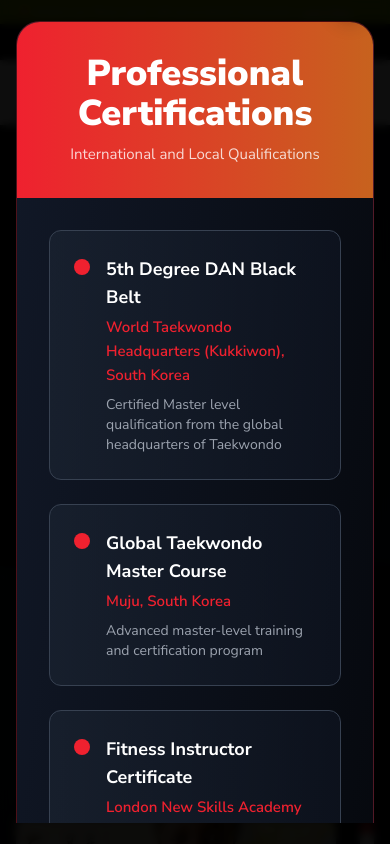
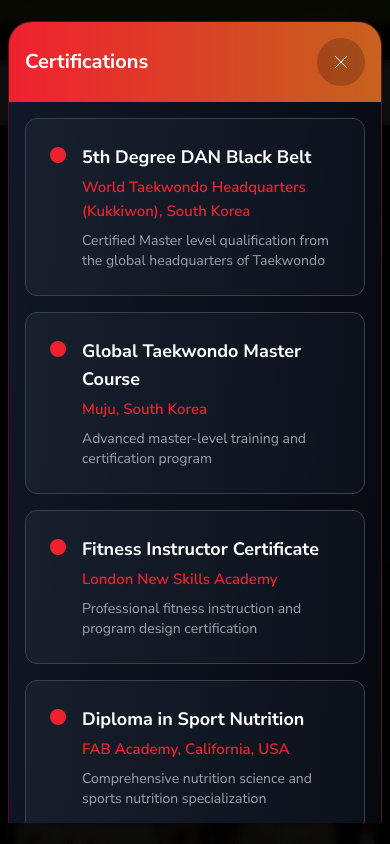
Before and after one commit to Nebyat19/ActionFitness, a Vue app: page / in a window 390 px wide. Both pictures are taken after a click on the button "View Certifications". Shown: the part 8672-9516 px from the top of the page. Built offline with nearby package versions, Linux system fonts and the light colour scheme; a web font is replaced by a local one.

Commit message:
refactor: improve styling and layout in Founder component, enhance modal close button functionality, and update image handling for better responsiveness

```diff
--- a/src/components/Founder.vue
+++ b/src/components/Founder.vue
@@ -78,7 +78,7 @@
                   Read Full Story
                   <svg class="w-4 h-4 transition-transform duration-300 group-hover:translate-x-1" fill="none"
                     stroke="currentColor" viewBox="0 0 24 24">
-                    <path stroke-linecap="round" stroke-linejoin="round" stroke-width="2" d="M9 5l7 7-7 7"></path>
+                    <path strokeLinecap="round" strokeLinejoin="round" strokeWidth="2" d="M9 5l7 7-7 7"></path>
                   </svg>
                 </span>
               </button>
@@ -96,28 +96,41 @@
     <!-- Full Story Modal -->
     <div
       v-if="showStoryModal"
-      class="fixed inset-0 bg-black/95 flex items-center justify-center z-50 p-4 backdrop-blur-sm"
+      class="fixed inset-0 bg-black/95 flex items-center justify-center z-50 p-2 md:p-4 backdrop-blur-sm"
       @click="closeStoryModal"
     >
       <div class="relative w-full max-w-6xl max-h-[95vh] overflow-auto">
-        <!-- Close Button -->
+        <!-- Modal Content -->
+        <div class="bg-gradient-to-br from-gray-900 to-black rounded-3xl overflow-hidden shadow-2xl border border-primary-green/30" @click.stop>
+
+          <!-- Mobile Close Button (inside modal) -->
+          <div class="md:hidden sticky top-0 z-30 bg-gradient-to-r from-primary-green via-light-green to-primary-green p-4 flex justify-between items-center">
+
             <button
               @click="closeStoryModal"
-          class="absolute -top-12 right-0 bg-primary-red hover:bg-red-600 text-white p-3 rounded-full transition-all duration-300 hover:scale-110 z-20 shadow-lg"
+              class="bg-black/20 hover:bg-black/40 text-black p-3 rounded-full transition-all duration-300 hover:scale-110"
             >
               <svg class="w-6 h-6" fill="none" stroke="currentColor" viewBox="0 0 24 24">
-            <path stroke-linecap="round" stroke-linejoin="round" stroke-width="2" d="M6 18L18 6M6 6l12 12"></path>
+                <path strokeLinecap="round" strokeLinejoin="round" strokeWidth="2" d="M6 18L18 6M6 6l12 12"></path>
+              </svg>
+            </button>
+          </div>
+
+          <!-- Desktop Close Button (outside modal) -->
+          <button
+            @click="closeStoryModal"
+            class="hidden md:block absolute -top-12 right-0 bg-primary-red hover:bg-red-600 text-white p-3 rounded-full transition-all duration-300 hover:scale-110 z-20 shadow-lg"
+          >
+            <svg class="w-6 h-6" fill="none" stroke="currentColor" viewBox="0 0 24 24">
+              <path strokeLinecap="round" strokeLinejoin="round" strokeWidth="2" d="M6 18L18 6M6 6l12 12"></path>
             </svg>
           </button>
 
-        <!-- Modal Content -->
-        <div class="bg-gradient-to-br from-gray-900 to-black rounded-3xl overflow-hidden shadow-2xl border border-primary-green/30" @click.stop>
-
-          <!-- Header Section -->
-          <div class="relative bg-gradient-to-r from-primary-green via-light-green to-primary-green p-8 md:p-12">
+          <!-- Header Section - hide on mobile since we have the sticky header -->
+          <div class=" md:block relative bg-gradient-to-r from-primary-green via-light-green to-primary-green p-8 md:p-12">
             <div class="flex flex-col md:flex-row items-center gap-8">
-              <div class="w-32 h-32 rounded-full overflow-hidden border-4 border-black shadow-2xl">
-                <img :src="founderInfo.image" :alt="founderInfo.name" class="w-full h-full object-cover">
+              <div class="w-36 h-36 rounded-full overflow-hidden border-4 border-black shadow-2xl">
+                <img :src="founderInfo.image" :alt="founderInfo.name" class="w-full h-full object-top object-cover">
               </div>
               <div class="text-center md:text-left">
                 <h2 class="text-4xl md:text-6xl font-black text-black mb-2">
@@ -134,10 +147,10 @@
           </div>
 
           <!-- Content Sections -->
-          <div class="p-8 md:p-12 space-y-12">
+          <div class="p-4 md:p-8 lg:p-12 space-y-8 md:space-y-12">
 
             <!-- Introduction -->
-            <div class="bg-gradient-to-r from-gray-800/50 to-gray-900/50 rounded-2xl p-8 border border-primary-green/20">
+            <div class="bg-gradient-to-r from-gray-800/50 to-gray-900/50 rounded-2xl p-4 md:p-6 lg:p-8 border border-primary-green/20">
               <h3 class="text-3xl font-bold text-primary-green mb-6 flex items-center gap-3">
                 <div class="w-2 h-8 bg-gradient-to-b from-primary-green to-light-green rounded-full"></div>
                 About Master Eskender
@@ -151,7 +164,7 @@
             </div>
 
             <!-- Work Experience -->
-            <div class="bg-gradient-to-r from-gray-800/50 to-gray-900/50 rounded-2xl p-8 border border-accent-orange/20">
+            <div class="bg-gradient-to-r from-gray-800/50 to-gray-900/50 rounded-2xl p-4 md:p-6 lg:p-8 border border-accent-orange/20">
               <h3 class="text-3xl font-bold text-accent-orange mb-8 flex items-center gap-3">
                 <div class="w-2 h-8 bg-gradient-to-b from-accent-orange to-accent-gold rounded-full"></div>
                 Professional Experience
@@ -171,7 +184,7 @@
             </div>
 
             <!-- Key Achievements -->
-            <div class="bg-gradient-to-r from-gray-800/50 to-gray-900/50 rounded-2xl p-8 border border-primary-red/20">
+            <div class="bg-gradient-to-r from-gray-800/50 to-gray-900/50 rounded-2xl p-4 md:p-6 lg:p-8 border border-primary-red/20">
               <h3 class="text-3xl font-bold text-primary-red mb-8 flex items-center gap-3">
                 <div class="w-2 h-8 bg-gradient-to-b from-primary-red to-accent-orange rounded-full"></div>
                 Key Achievements
@@ -196,7 +209,7 @@
             </div>
 
             <!-- Education -->
-            <div class="bg-gradient-to-r from-gray-800/50 to-gray-900/50 rounded-2xl p-8 border border-accent-gold/20">
+            <div class="bg-gradient-to-r from-gray-800/50 to-gray-900/50 rounded-2xl p-4 md:p-6 lg:p-8 border border-accent-gold/20">
               <h3 class="text-3xl font-bold text-accent-gold mb-6 flex items-center gap-3">
                 <div class="w-2 h-8 bg-gradient-to-b from-accent-gold to-accent-orange rounded-full"></div>
                 Education & Qualifications
@@ -214,7 +227,7 @@
             </div>
 
             <!-- Call to Action -->
-            <div class="text-center bg-gradient-to-r from-primary-green via-light-green to-primary-green rounded-2xl p-8">
+            <div class="text-center bg-gradient-to-r from-primary-green via-light-green to-primary-green rounded-2xl p-4 md:p-6 lg:p-8">
               <h3 class="text-3xl font-bold text-black mb-4">Ready to Train with a Master?</h3>
               <p class="text-black/80 text-lg mb-6">Experience world-class training with over 10 years of expertise</p>
               <button class="bg-black text-primary-green font-bold py-4 px-8 rounded-full hover:bg-gray-900 transition-colors duration-300">
@@ -229,31 +242,44 @@
     <!-- Certifications Modal -->
     <div
       v-if="showCertificationsModal"
-      class="fixed inset-0 bg-black/95 flex items-center justify-center z-50 p-4 backdrop-blur-sm"
+      class="fixed inset-0 bg-black/95 flex items-center justify-center z-50 p-2 md:p-4 backdrop-blur-sm"
       @click="closeCertificationsModal"
     >
       <div class="relative w-full max-w-5xl max-h-[95vh] overflow-auto">
-        <!-- Close Button -->
+        <!-- Certifications Content -->
+        <div class="bg-gradient-to-br from-gray-900 to-black rounded-3xl overflow-hidden shadow-2xl border border-primary-red/30" @click.stop>
+
+          <!-- Mobile Close Button -->
+          <div class="md:hidden sticky top-0 z-30 bg-gradient-to-r from-primary-red to-accent-orange p-4 flex justify-between items-center">
+            <h2 class="text-xl font-bold text-white">Certifications</h2>
             <button
               @click="closeCertificationsModal"
-          class="absolute -top-12 right-0 bg-primary-red hover:bg-red-600 text-white p-3 rounded-full transition-all duration-300 hover:scale-110 z-20 shadow-lg"
+              class="bg-black/20 hover:bg-black/40 text-white p-3 rounded-full transition-all duration-300 hover:scale-110"
             >
               <svg class="w-6 h-6" fill="none" stroke="currentColor" viewBox="0 0 24 24">
-            <path stroke-linecap="round" stroke-linejoin="round" stroke-width="2" d="M6 18L18 6M6 6l12 12"></path>
+                <path strokeLinecap="round" strokeLinejoin="round" strokeWidth="2" d="M6 18L18 6M6 6l12 12"></path>
+              </svg>
+            </button>
+          </div>
+
+          <!-- Desktop Close Button -->
+          <button
+            @click="closeCertificationsModal"
+            class="hidden md:block absolute -top-12 right-0 bg-primary-red hover:bg-red-600 text-white p-3 rounded-full transition-all duration-300 hover:scale-110 z-20 shadow-lg"
+          >
+            <svg class="w-6 h-6" fill="none" stroke="currentColor" viewBox="0 0 24 24">
+              <path strokeLinecap="round" strokeLinejoin="round" strokeWidth="2" d="M6 18L18 6M6 6l12 12"></path>
             </svg>
           </button>
 
-        <!-- Certifications Content -->
-        <div class="bg-gradient-to-br from-gray-900 to-black rounded-3xl overflow-hidden shadow-2xl border border-primary-red/30" @click.stop>
-
-          <!-- Header -->
-          <div class="bg-gradient-to-r from-primary-red to-accent-orange p-8">
+          <!-- Header - adjust for mobile -->
+          <div class="hidden md:block bg-gradient-to-r from-primary-red to-accent-orange p-8">
             <h2 class="text-4xl font-black text-white text-center">Professional Certifications</h2>
             <p class="text-white/80 text-center mt-2">International and Local Qualifications</p>
           </div>
 
           <!-- Certifications Grid -->
-          <div class="p-8 space-y-6">
+          <div class="p-4 md:p-6 lg:p-8 space-y-4 md:space-y-6">
             <div v-for="(cert, index) in certifications" :key="index"
                  class="bg-gradient-to-r from-gray-800/50 to-gray-900/50 rounded-xl p-6 border border-gray-700 hover:border-primary-red/50 transition-all duration-300">
               <div class="flex items-start gap-4">
```
Lines whose indentation alone changed are shown as unchanged.
